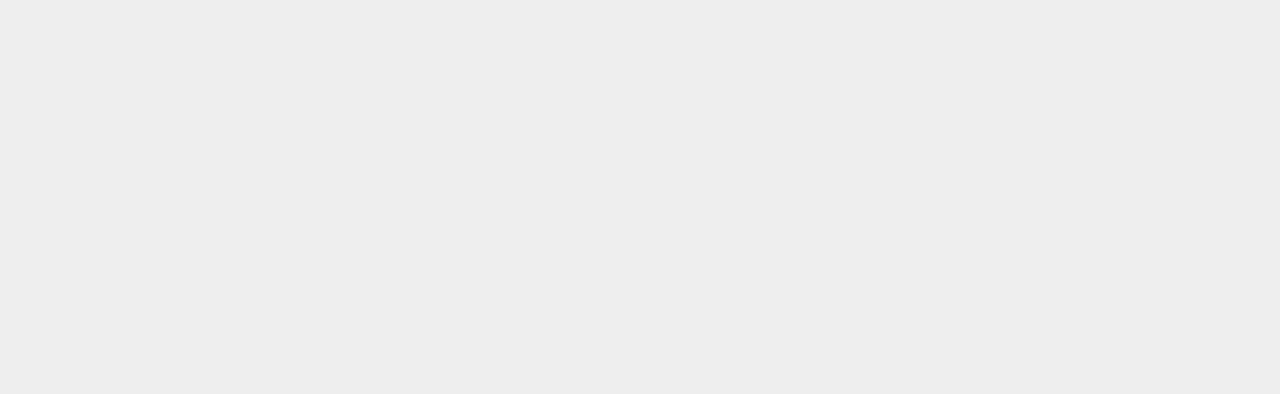
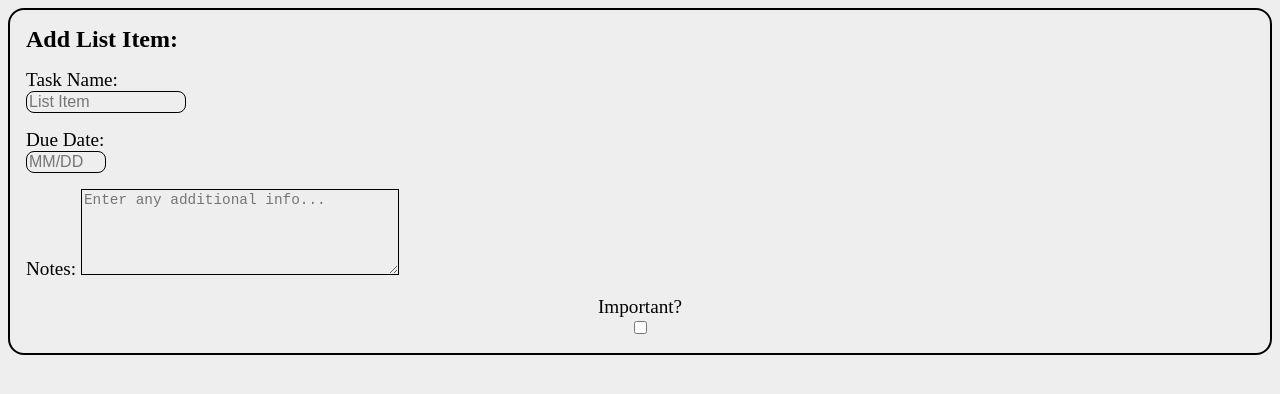
Before and after one commit to Julian-Bazo/odin-todo-list, a website built with webpack: page src/template.html in a window 1280 px wide. Built offline with nearby package versions, Linux system fonts and the light colour scheme.

Commit message:
Add DOM information form
Adds an information form through the DOM which will allow for new list items to be made.

```diff
--- a/src/index.js
+++ b/src/index.js
@@ -1,6 +1,7 @@
 import "./styles.css";
 
 import Task from "./taskcreator.js";
+import taskInformation from "./informationForm.js";
 
 console.log("Testing");
 
@@ -8,3 +9,5 @@ const firstTask = new Task("Go to the mall", "Tomorrow");
 firstTask.setDescription("I have to buy eggs");
 firstTask.setPriority("Urgent");
 console.log(firstTask);
+
+taskInformation();
--- /dev/null
+++ b/src/informationForm.js
@@ -0,0 +1,82 @@
+export default function gatherInformation() {
+
+    const contentContainer = document.querySelector(".content");
+
+    const mainForm = document.createElement("form");
+    mainForm.classList.add("whole-form");
+
+    const formHeader = document.createElement("h1");
+    formHeader.textContent = "Add List Item:"
+    mainForm.appendChild(formHeader);
+
+    // Create DIVs for questions
+    const titleSection = document.createElement("div");
+    titleSection.classList.add("title-section")
+    mainForm.appendChild(titleSection);
+
+    const dateSection = document.createElement("div");
+    dateSection.classList.add("date-section");
+    mainForm.appendChild(dateSection);
+
+    const descriptionSection = document.createElement("div");
+    descriptionSection.classList.add("description-section");
+    mainForm.appendChild(descriptionSection);
+
+    const urgencySection = document.createElement("div");
+    urgencySection.classList.add("urgency-section");
+    mainForm.appendChild(urgencySection);
+
+    // Labels and inputs
+    const getTitle = document.createElement("input");
+    getTitle.name = "title";
+    getTitle.id = "title";
+    const titleLabel = document.createElement("label");
+    titleLabel.for = "title";
+    titleLabel.textContent = "Task Name: ";
+    getTitle.type = "text";
+    getTitle.placeholder = "List Item";
+
+    titleSection.appendChild(titleLabel);
+    titleSection.appendChild(getTitle);
+
+    const getDate = document.createElement("input");
+    getDate.name = "date";
+    getDate.id = "date";
+    const dateLabel = document.createElement("label");
+    dateLabel.for = "date";
+    dateLabel.textContent = "Due Date: ";
+    getDate.type = "text";
+    getDate.placeholder = "MM/DD";
+
+    dateSection.appendChild(dateLabel);
+    dateSection.appendChild(getDate);
+
+    const getDescription = document.createElement("textarea");
+    getDescription.name = "description";
+    getDescription.id = "description";
+    getDescription.rows = "5";
+    getDescription.cols = "33";
+    getDescription.placeholder = "Enter any additional info...";
+
+    const descriptionLabel = document.createElement("label");
+    descriptionLabel.for = "description";
+    descriptionLabel.textContent = "Notes: "
+
+    const getUrgency = document.createElement("input");
+    getUrgency.type = "checkbox";
+    getUrgency.name = "urgent";
+    getUrgency.id = "urgent";
+
+    const urgencyLabel = document.createElement("label");
+    urgencyLabel.for = "urgency";
+    urgencyLabel.textContent = "Important?"
+
+    urgencySection.appendChild(urgencyLabel);
+    urgencySection.appendChild(getUrgency);
+
+    descriptionSection.appendChild(descriptionLabel);
+    descriptionSection.appendChild(getDescription);
+
+    contentContainer.appendChild(mainForm);
+
+}
--- a/src/styles.css
+++ b/src/styles.css
@@ -1,3 +1,55 @@
 * {
     background-color: #eee;
 }
+
+.whole-form {
+    display: flex;
+    flex-direction: column;
+    border: 2px solid black;
+    padding: 1rem;
+    border-radius: 1rem;
+    gap: 1rem;
+}
+
+.title-section {
+    display: flex;
+    flex-direction: column;
+    width: 10rem;
+}
+
+.title-section>label,
+.date-section>label,
+.description-section>label {
+    font-size: 1.2rem;
+}
+
+.title-section>input,
+.date-section>input {
+    border: 1px solid black;
+    border-radius: .5rem;
+    font-size: 1rem;
+}
+
+.description-section>textarea {
+    border: 1px solid black;
+    font-size: .9rem;
+}
+
+.date-section {
+    display: flex;
+    flex-direction: column;
+    width: 5rem;
+}
+
+.urgency-section {
+    display: flex;
+    flex-direction: column;
+    justify-content: center;
+    align-items: center;
+    font-size: 1.2rem;
+}
+
+.whole-form>h1 {
+    margin: 0;
+    font-size: 1.5rem;
+}
--- a/src/template.html
+++ b/src/template.html
@@ -6,6 +6,7 @@
     <title>To-Do List</title>
 </head>
 <body>
+    <div class="content"></div>
 
 </body>
 </html>
```
